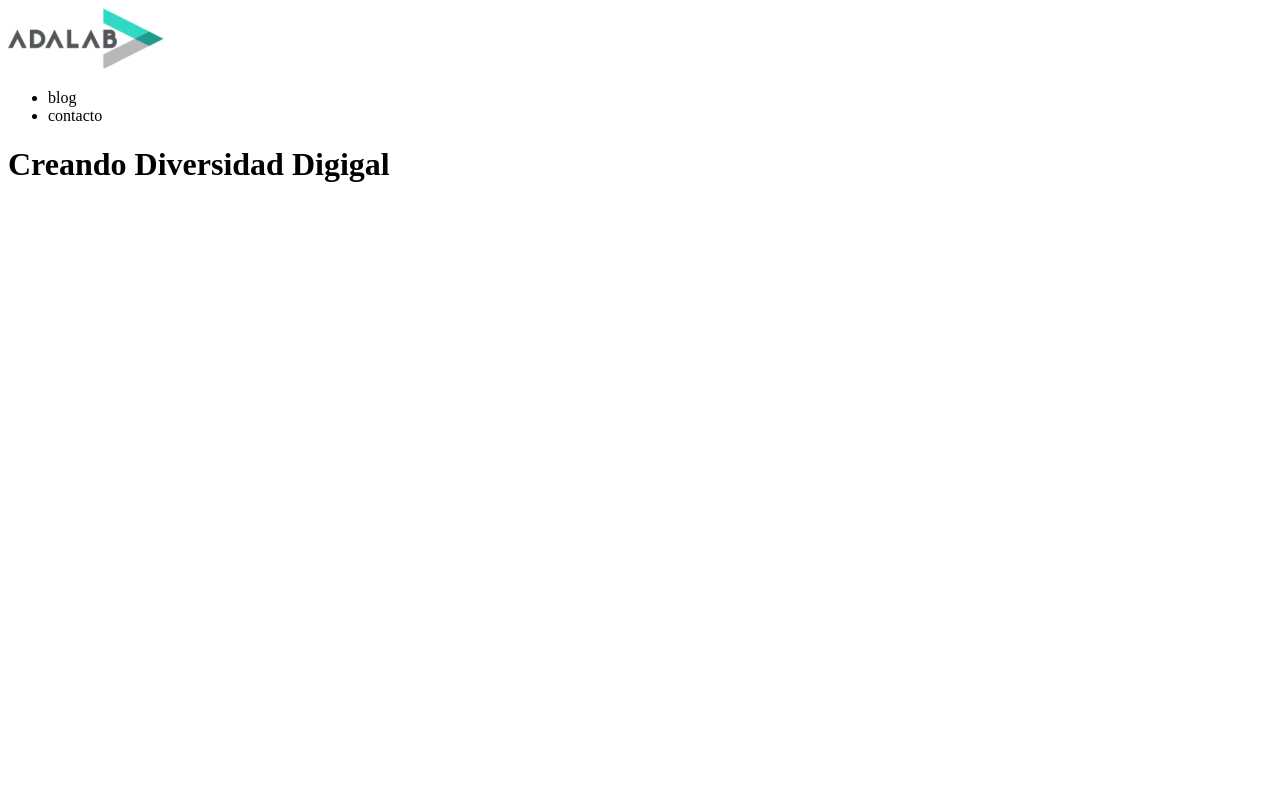
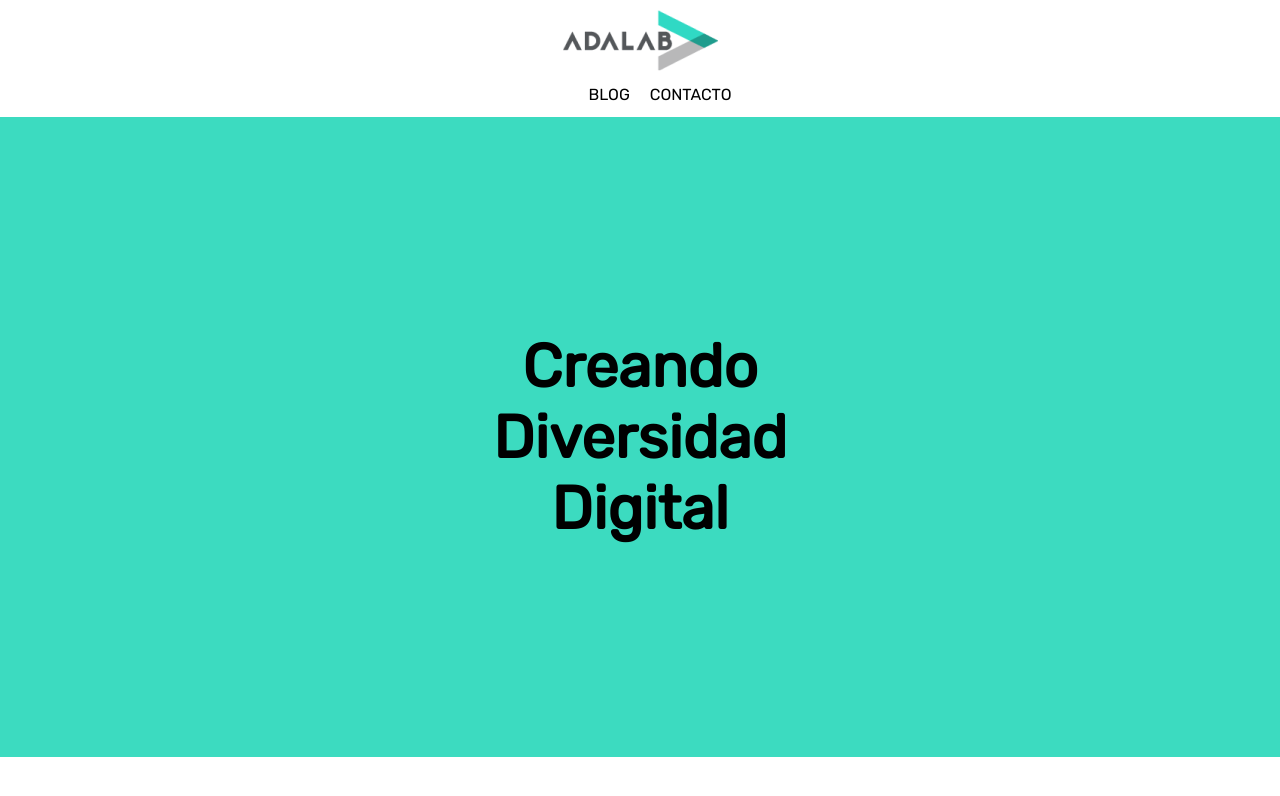
Before and after one commit to maribelgr/layout-creating-digital-diversity, a plain HTML site: page index.html in a window 1280 px wide. Drawn offline with Linux system fonts and the light colour scheme.

Commit message:
Add style css

```diff
--- a/index.html
+++ b/index.html
@@ -6,6 +6,10 @@
     <title>Evaluación 1 Intermedia</title>
     <link rel="stylesheet" href="./styles/main.css" />
     <link rel="stylesheet" href="./images/logo.png" />
+    <link
+      href="https://fonts.googleapis.com/css?family=Rubik"
+      rel="stylesheet"
+    />
   </head>
   <body>
     <header class="header">
@@ -28,7 +32,7 @@
         <h1 class="text">
           <span class="text-1">Creando</span>
           <span class="text-2">Diversidad</span>
-          <span class="text-3">Digigal</span>
+          <span class="text-3">Digital</span>
         </h1>
       </div>
     </main>
--- a/styles/main.css
+++ b/styles/main.css
@@ -0,0 +1,58 @@
+* {
+  margin: 0;
+  box-sizing: border-box;
+}
+
+.header {
+  background-color: white;
+  display: flex;
+  flex-direction: column;
+  align-items: center;
+}
+
+.logo {
+  margin-top: 10px;
+}
+
+.link {
+  margin-top: 10px;
+  font-family: "Rubik", sans-serif;
+  font-size: 16px;
+  width: 35.94%;
+  display: flex;
+  flex-direction: row;
+  justify-content: space-around;
+  align-items: flex-start;
+  list-style-type: none;
+}
+
+.blog {
+  text-transform: uppercase;
+  margin-right: 20px;
+  margin-bottom: 13px;
+}
+
+.contact {
+  text-transform: uppercase;
+}
+
+.main {
+  font-family: "Rubik", sans-serif;
+  font-size: 30px;
+  background-color: #3cdbc0;
+  display: flex;
+  justify-content: center;
+  align-items: center;
+  height: 100%;
+}
+
+.text {
+  width: 30vh;
+  height: 80vh;
+  flex-direction: column;
+  display: flex;
+  justify-content: center;
+  align-items: center;
+  position: relative;
+  text-align: center;
+}
```
